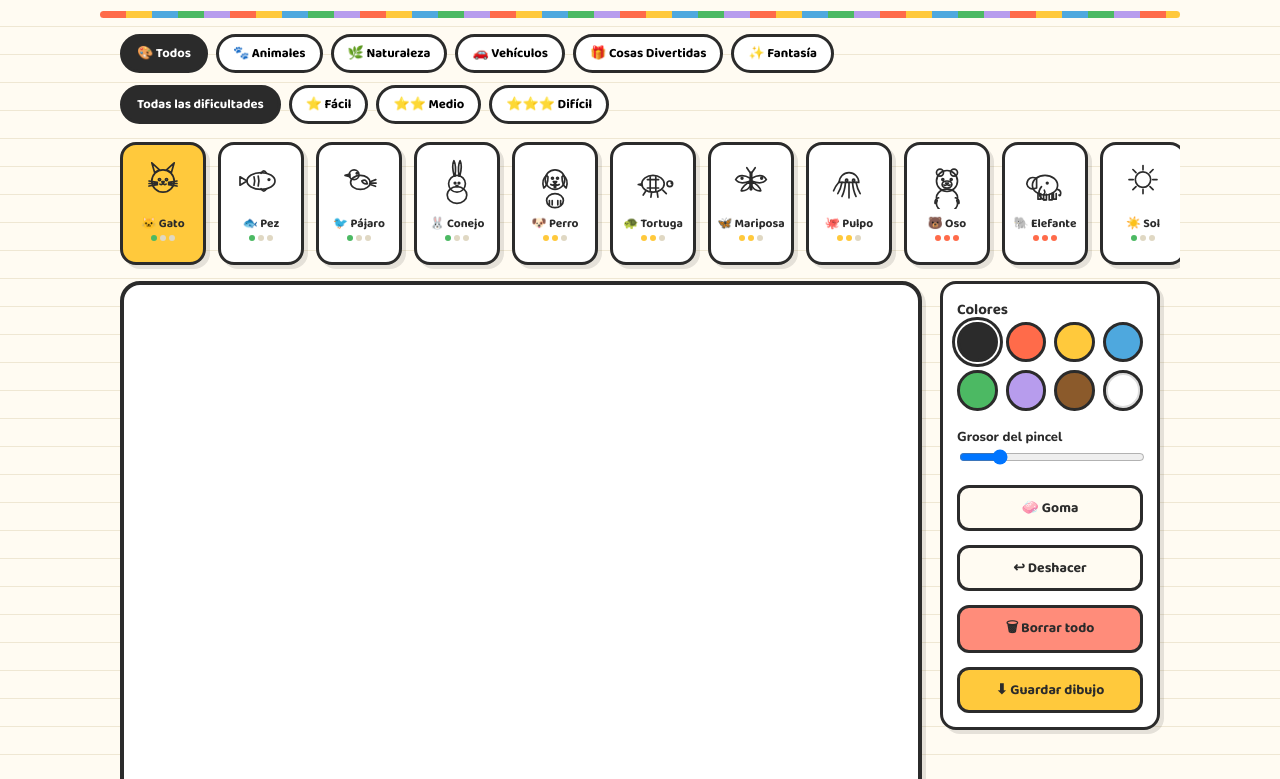
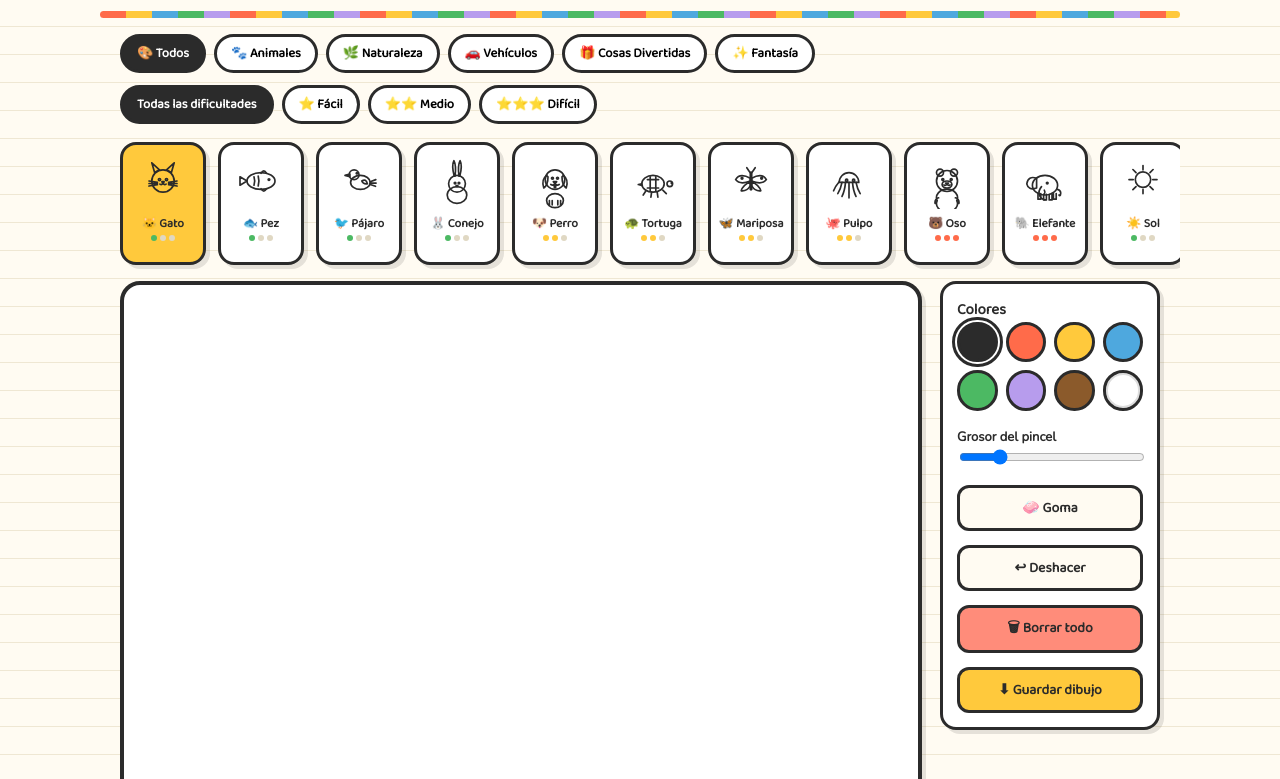
Before and after one commit to rodrigolopezguerra/dibuja-conmigo, a website built with Vite: page index.html in a window 1280 px wide. Shown: the part 113-892 px from the top of the page. Built offline with nearby package versions, Linux system fonts and the light colour scheme.

Commit message:
feat(fonts): self-host Baloo 2 and Nunito, drop the Google Fonts request
Cross-origin Google Fonts cannot be reliably precached by a service
worker, so self-hosting is a hard prerequisite for offline support.
Self-hosts exactly the weights needed for parity with the live site
(Baloo 2 700/800, Nunito 500/700/800 — dropping Nunito 500 would flip
all body text bold) via the latin-only @fontsource entrypoints, closing
a build-output test gap by adding a second vitest config that asserts
against the real dist/ output.

Co-Authored-By: Claude Opus 5 (1M context) <noreply@anthropic.com>
Claude-Session: https://claude.ai/code/session_019HHU9WUG5ofmuHHLYJ5U5r

```diff
--- a/index.html
+++ b/index.html
@@ -4,8 +4,6 @@
 <meta charset="UTF-8">
 <meta name="viewport" content="width=device-width, initial-scale=1.0">
 <title>Dibujá Conmigo</title>
-<link rel="preconnect" href="https://fonts.googleapis.com">
-<link href="https://fonts.googleapis.com/css2?family=Baloo+2:wght@500;700;800&family=Nunito:wght@500;700;800&display=swap" rel="stylesheet">
 </head>
 <body>
 <div class="app">
--- a/package.json
+++ b/package.json
@@ -9,8 +9,13 @@
     "build": "tsc --noEmit && vite build",
     "preview": "vite preview",
     "test": "vitest run",
+    "test:build": "vitest run --config vitest.dist.config.ts",
     "lint": "eslint .",
     "format": "prettier --write ."
+  },
+  "dependencies": {
+    "@fontsource/baloo-2": "^5.3.0",
+    "@fontsource/nunito": "^5.3.0"
   },
   "devDependencies": {
     "@eslint/js": "^10.0.1",
--- /dev/null
+++ b/styles/fonts.css
@@ -0,0 +1,32 @@
+/* Self-hosted webfonts — replaces the Google Fonts <link> removed from
+   index.html:7-8. Cross-origin Google Fonts cannot be reliably precached by
+   a service worker, so self-hosting is a hard prerequisite for offline, not
+   a parallel nicety.
+
+   WEIGHTS — do not trim further:
+     Baloo 2 700  .icon-btn, .play-btn, .chip, .tut-card span.tname, .toast,
+                  .tool-btn, and .toolbar h3 (no explicit weight; UA default
+                  for h3 is bold = 700)
+     Baloo 2 800  header h1
+     Nunito  500  BODY TEXT. base.css:6 sets font-family with NO font-weight,
+                  so body requests the CSS default 400. With {500,700,800}
+                  available, CSS Fonts 4 matching checks [400,500] ascending
+                  first and picks 500. Drop it and every paragraph jumps to
+                  700 — the whole app renders bold. Parity, not preference.
+     Nunito  700  header p, .guide-toggle
+     Nunito  800  .toolbar label, .empty-msg
+
+   THE `latin-` PREFIX IS MANDATORY. Plain `700.css` declares one @font-face
+   per SUBSET — for Baloo 2 that is devanagari 64.3 KB + latin-ext 15.7 KB +
+   vietnamese 5.3 KB + latin 19.0 KB = 104 KB for ONE weight. `unicode-range`
+   stops the BROWSER downloading them, but does NOT stop Vite emitting them
+   or Workbox precaching them: 400+ KB of glyphs that can never render in a
+   Spanish app. Five latin files = ~93 KB total.
+
+   `font-display: swap` is already baked into @fontsource v5 — no override,
+   same FOUT behaviour as the `&display=swap` we are removing. */
+@import '@fontsource/baloo-2/latin-700.css';
+@import '@fontsource/baloo-2/latin-800.css';
+@import '@fontsource/nunito/latin-500.css';
+@import '@fontsource/nunito/latin-700.css';
+@import '@fontsource/nunito/latin-800.css';
--- a/styles/index.css
+++ b/styles/index.css
@@ -1,3 +1,4 @@
+@import './fonts.css';
 @import './tokens.css';
 @import './base.css';
 @import './gallery.css';
--- a/tsconfig.json
+++ b/tsconfig.json
@@ -17,5 +17,5 @@
     "noEmit": true,
     "skipLibCheck": true
   },
-  "include": ["src", "vite.config.ts", "vitest.config.ts"]
+  "include": ["src", "test", "vite.config.ts", "vitest.config.ts", "vitest.dist.config.ts"]
 }
```
Also changed, not shown: test/dist-output.test.ts (added, +35 -0 lines), vitest.dist.config.ts (added, +18 -0 lines), .github/workflows/deploy.yml, 1 other file.
